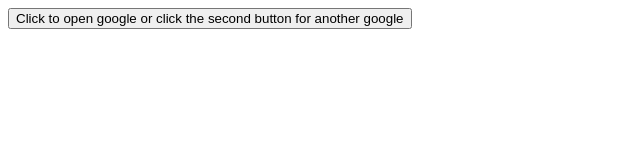
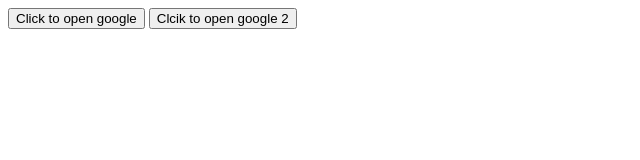
Before and after one commit to dacoder123456m/surfthewebfree, a plain HTML site: page index.html in a window 1280 px wide. Shown: the whole page, without its empty margins (0-640 px from the left). Drawn offline with Linux system fonts and the light colour scheme.

Commit message:
Update index.html

```diff
--- a/index.html
+++ b/index.html
@@ -1,7 +1,8 @@
 <!DOCTYPE html>
 <html>
 <body>
-<button onclick="openWin()">Click to open google or click the second button for another google</button>
+<button onclick="openWin()">Click to open google </button>
+<button onclick="openWin2()">Clcik to open google 2
 <script>
 let myWindow;
 
```
